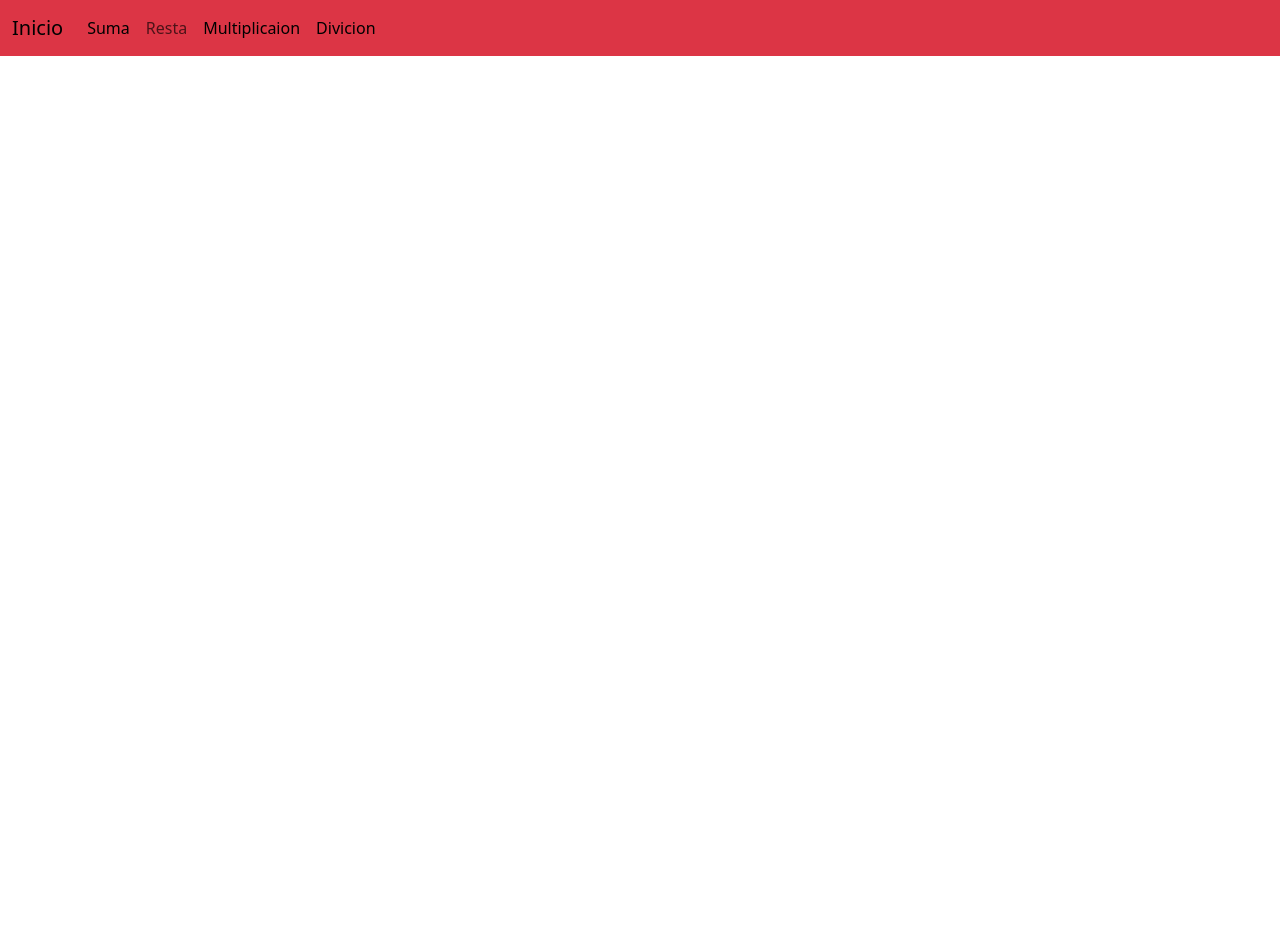
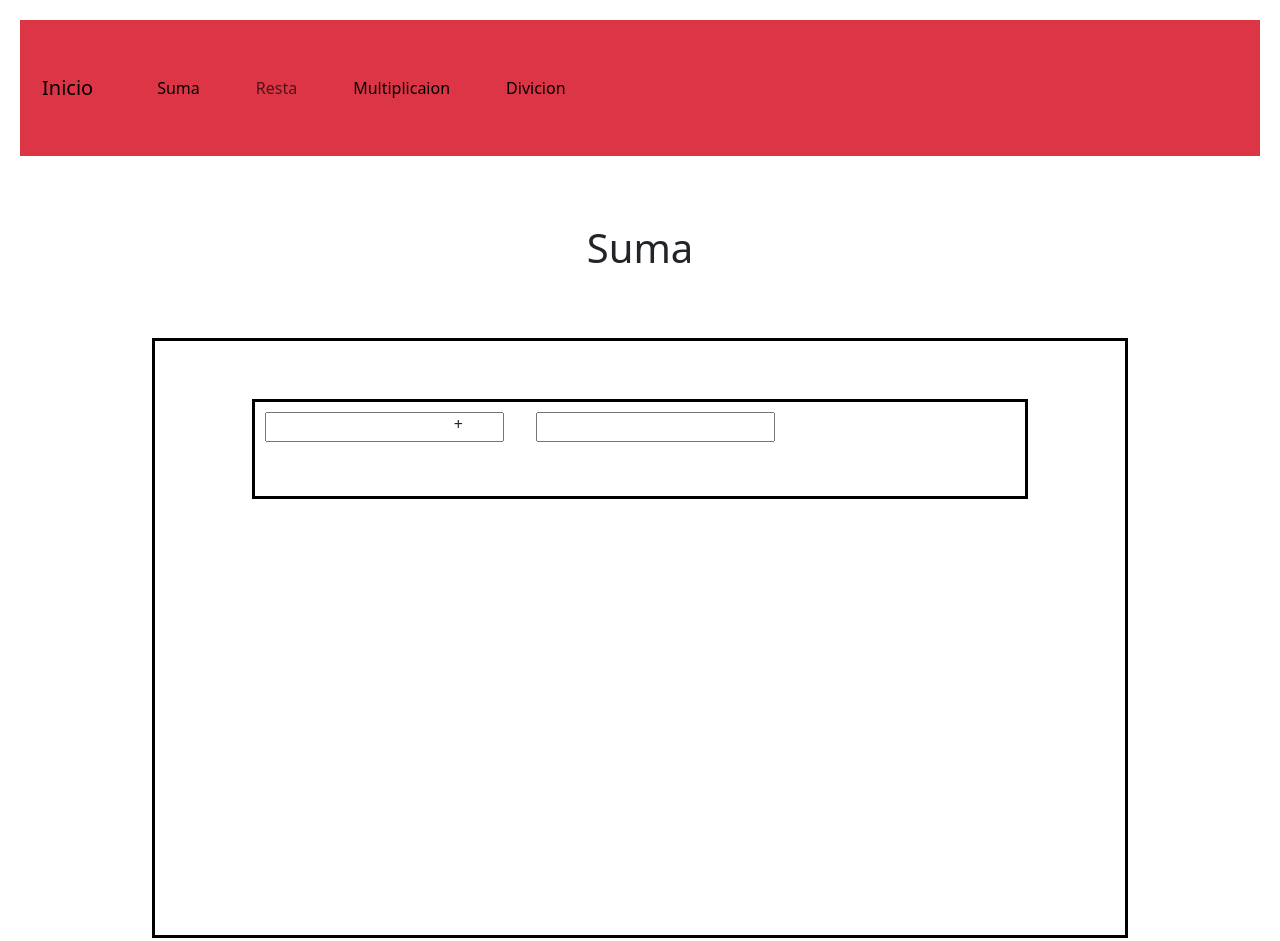
Before and after one commit to JDEspina2010/Calculadora_Josue_Mario, a plain HTML site: page Suma.html in a window 1280 px wide. Before the commit the page ends 800 px from the top, so only its background shows below. Drawn offline with nearby package versions, Linux system fonts and the light colour scheme.

Commit message:
mas cosas

```diff
--- a/Estilos_Suma.css
+++ b/Estilos_Suma.css
@@ -0,0 +1,26 @@
+*{
+    margin: 10px;
+}
+.hijopapa{
+    width: 80%;
+    border: black 3px solid;
+    height: 600px;
+}
+.hijopapa2{
+    display: flex;
+    width: 80%;
+    border: black 3px solid;
+    height: 100px;
+}
+.hijo1{
+    width: 15%;
+}
+.hijo2{
+    width: 15%;
+}
+.hijo3{
+    width: 15%;
+}
+.hijo4{
+
+}
--- a/Suma.html
+++ b/Suma.html
@@ -36,6 +36,31 @@
             </div>
         </div>
     </nav>
+    <br>
+    <br>
+    <center>
+        <div class="master">
+            <h1>Suma</h1>
+            <br>
+            <br>
+
+            <div class="hijopapa">
+                <br>
+                <br>
+                <div class="hijopapa2">
+                    <div class="hijo1">
+                        <input type="Num1" name="input1" id="Num1">
+                    </div>
+                    <div class="hijo2">
+                        <p>+</p>
+                    </div>
+                    <div class="hijo3">
+                        <input type="Num2" name="input1" id="Num2">
+                    </div>
+                </div>
+            </div>
+    </center>
+    </div>
     <script src="https://cdn.jsdelivr.net/npm/bootstrap@5.3.8/dist/js/bootstrap.bundle.min.js"
         integrity="sha384-FKyoEForCGlyvwx9Hj09JcYn3nv7wiPVlz7YYwJrWVcXK/BmnVDxM+D2scQbITxI"
         crossorigin="anonymous"></script>
```
Also changed, not shown: Index.html (+5 -5 lines).
